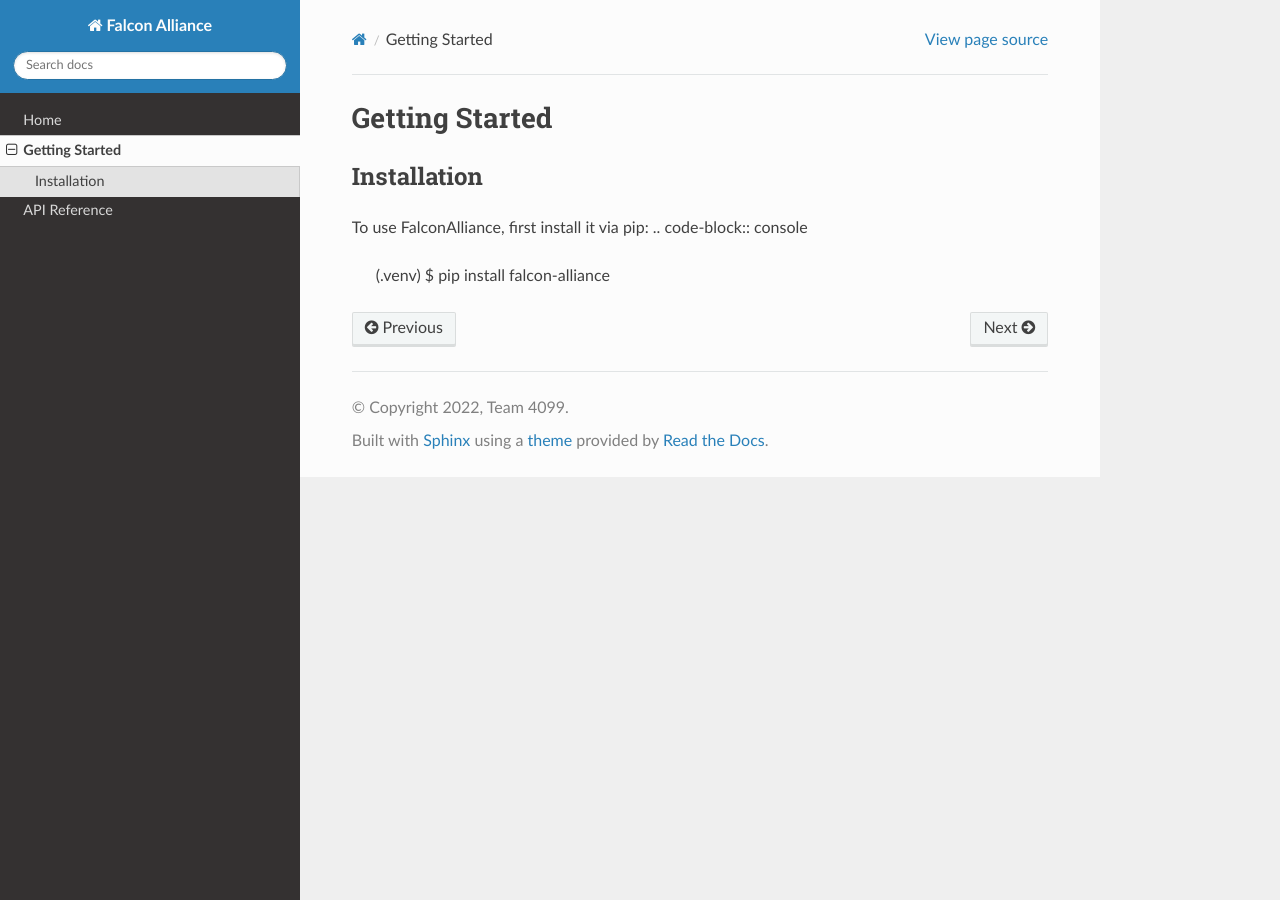
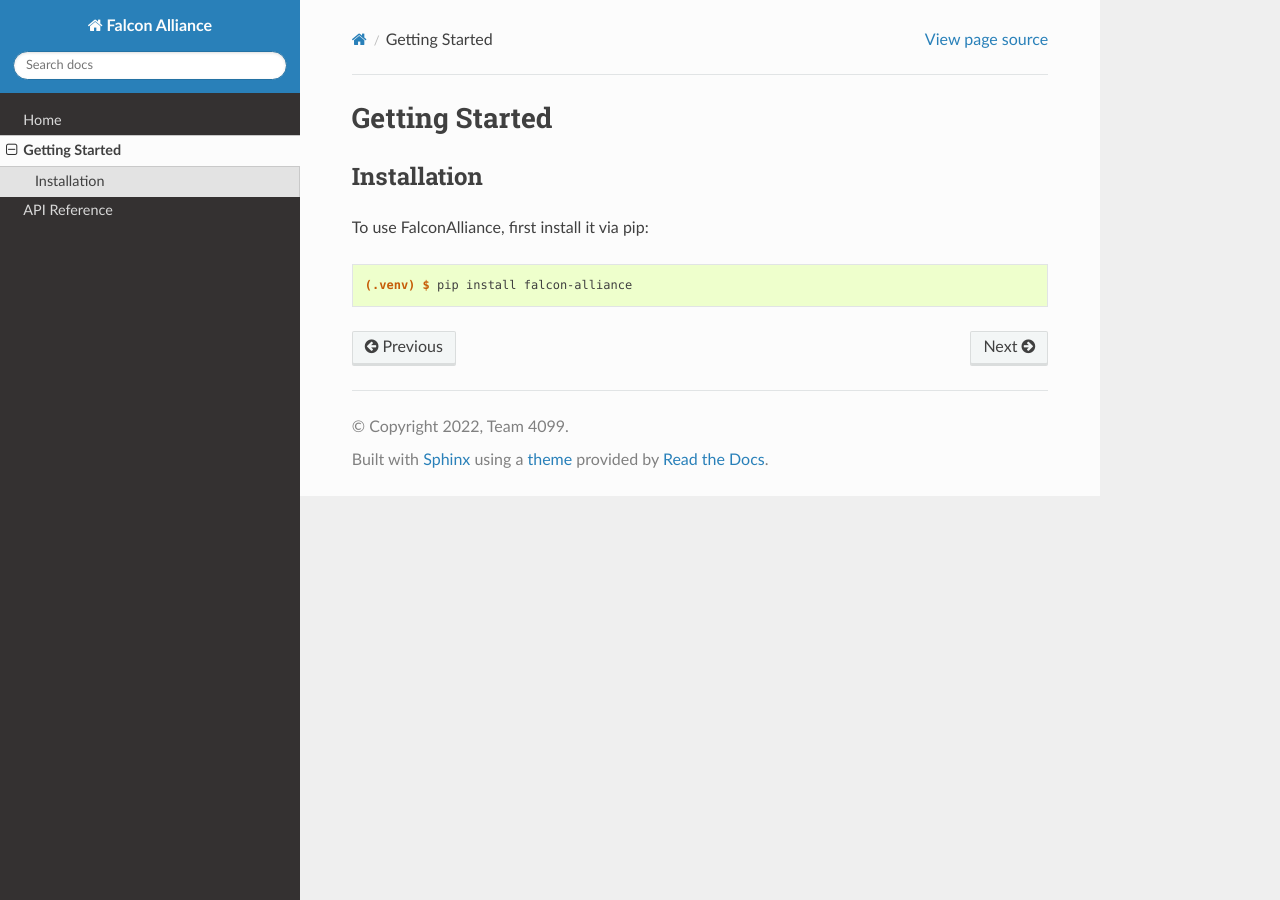
Before and after one commit to team4099/FalconAlliance, a Sphinx documentation site: the page built from docs/getting_started.rst, in a window 1280 px wide. Built offline with Sphinx 7.4.7 and the Read the Docs theme 2.0.0, drawn with Linux system fonts in a browser that asks for light colours.

Commit message:
add blank line for code block to render

```diff
--- a/docs/conf.py
+++ b/docs/conf.py
@@ -46,6 +46,7 @@ epub_show_urls = "footnote"
 # directories to ignore when looking for source files.
 # This pattern also affects html_static_path and html_extra_path.
 exclude_patterns = ["_build", "Thumbs.db", ".DS_Store"]
+pygments_style = "sphinx"
 
 # -- Options for HTML output -------------------------------------------------
 
--- a/docs/getting_started.rst
+++ b/docs/getting_started.rst
@@ -7,6 +7,7 @@ Installation
 ------------
 
 To use FalconAlliance, first install it via pip:
+
 .. code-block:: console
 
    (.venv) $ pip install falcon-alliance
```
